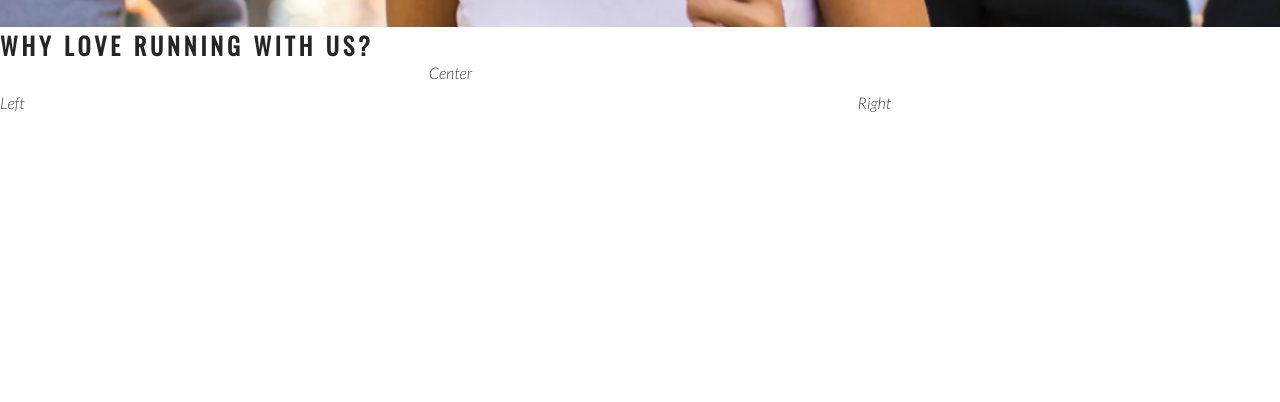
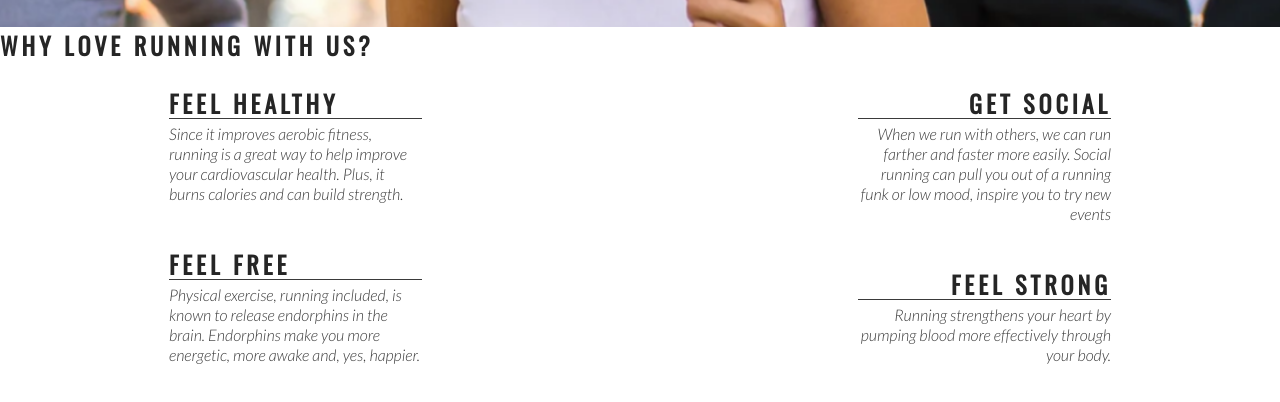
Before and after one commit to onur-CK/love-running, a plain HTML site: page index.html in a window 1280 px wide. Shown: the part 648-1050 px from the top of the page. Drawn offline with nearby package versions, Linux system fonts and the light colour scheme.

Commit message:
Add right about section content and style

```diff
--- a/assets/css/style.css
+++ b/assets/css/style.css
@@ -78,7 +78,7 @@
 
 #hero-image {
     height: 600px;
-    width: 100%px;
+    width: 100%;
     background: url('../images/hero-image.webp') no-repeat center center;
 
     /* animates zoom effect on loading page */
@@ -106,7 +106,7 @@
     letter-spacing: 4px;
 
     width: 300px;
-    heigth: 200px;
+    height: 200px;
 
     padding-top: 40px;
     padding-left: 10px;
@@ -143,3 +143,33 @@
     width: 33%;
     margin: 0 auto;
 }
+
+hr {
+    border-top: 1px solid #3a3a3a;
+    width: 100%;
+    margin: 5px 0;
+}
+
+.left-about-heading {
+    width: 60%;
+    float: right;
+    line-height: 20px;
+    clear: both;
+    margin-bottom: 50px;
+}
+
+.right-about-heading {
+    width: 60%;
+    float: left;
+    line-height: 20px;
+    clear: both;
+    margin-bottom: 50px;
+}
+
+.right-about-heading h2 {
+    text-align: right;
+}
+
+.right-about-heading p {
+    text-align: right;
+}
--- a/index.html
+++ b/index.html
@@ -41,9 +41,44 @@
     </section>
     <section id="club-ethos">
         <h1>Why Love Running With Us?</h1>
-        <div id="left-about">Left</div>
-        <div id="right-about">Right</div>
-        <div id="center-about">Center</div>
+        <div id="left-about">
+            <div class="left-about-heading">
+                <h2>Feel Healthy</h2>
+                <hr>
+                <p>
+                    Since it improves aerobic fitness, running is a great way to help improve your cardiovascular
+                    health. Plus, it burns
+                    calories and can build strength.
+                </p>
+            </div>
+            <div class="left-about-heading">
+                <h2>Feel Free</h2>
+                <hr>
+                <p>
+                    Physical exercise, running included, is known to release endorphins in the brain. Endorphins make
+                    you more energetic,
+                    more awake and, yes, happier.
+            </div>
+
+        </div>
+        <div id="right-about">
+            <div class="right-about-heading">
+                <h2>Get Social</h2>
+                <hr>
+                <p>
+                    When we run with others, we can run farther and faster more easily. Social running can pull you out
+                    of a running funk or low mood, inspire you to try new events
+                </p>
+            </div>
+            <div class="right-about-heading">
+                <h2>Feel Strong</h2>
+                <hr>
+                <p>
+                    Running strengthens your heart by pumping blood more effectively through your body.
+                </p>
+            </div>
+        </div>
+        <div id="center-about"></div>
     </section>
     <section>
         Running locations, distances and times
```
